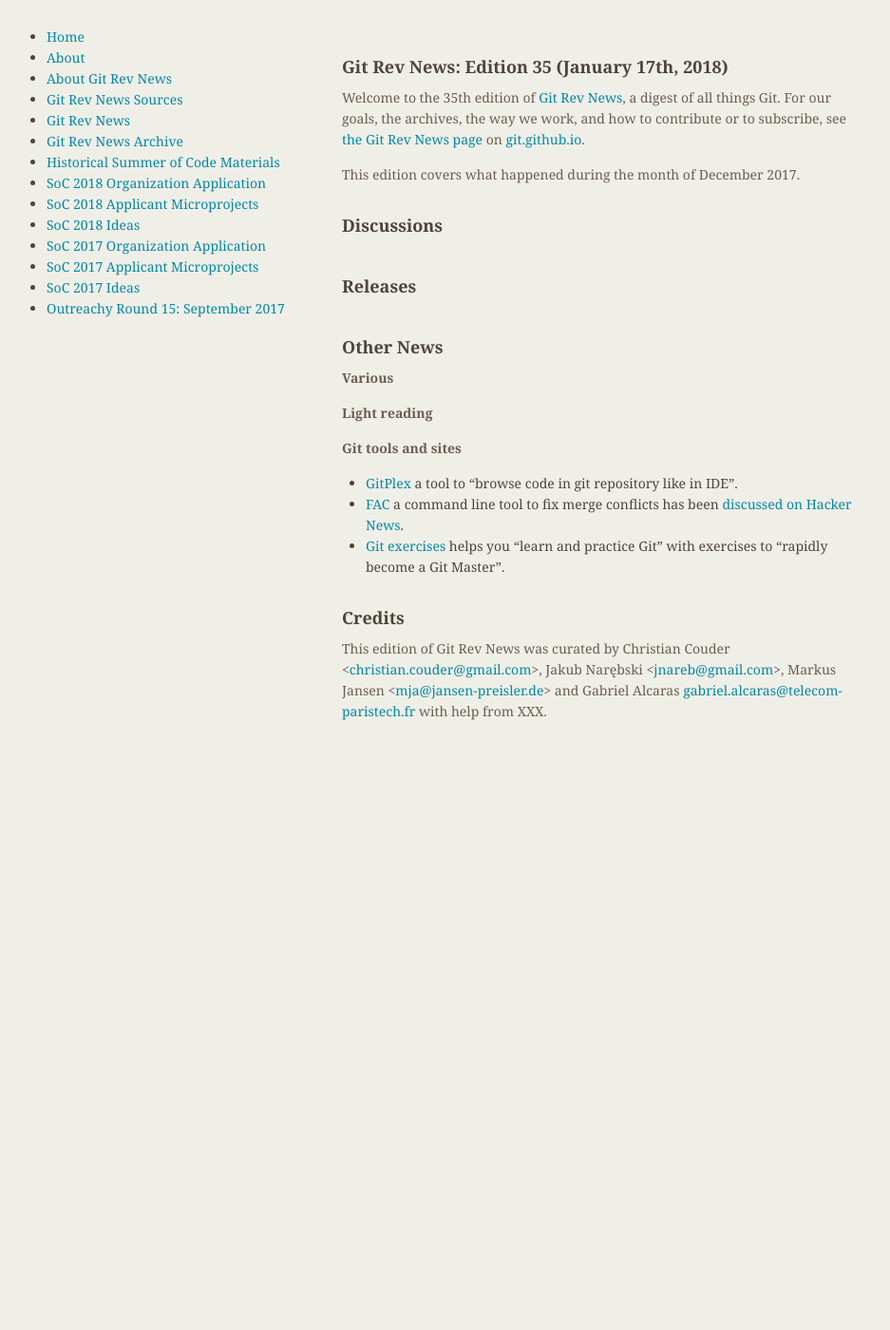
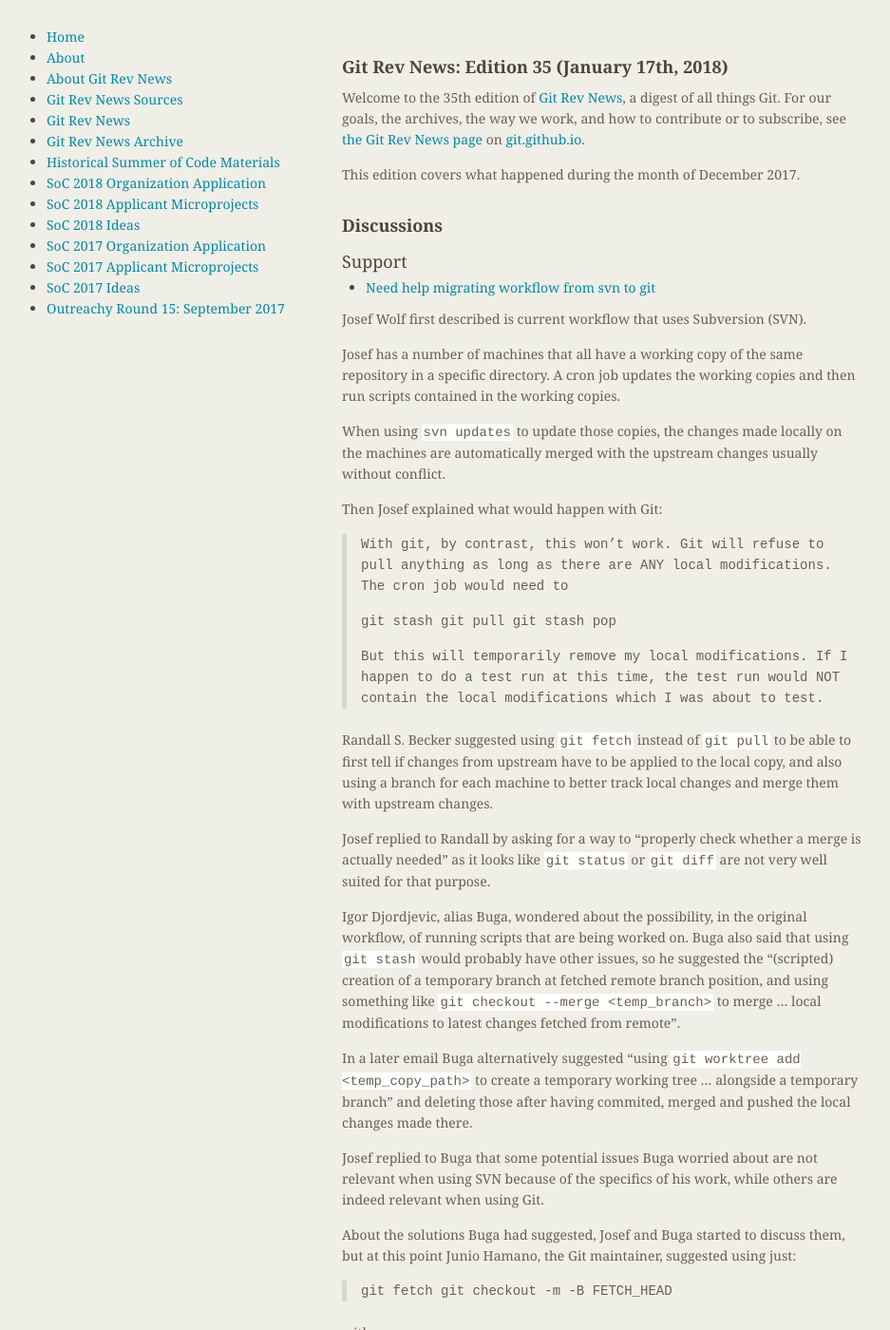
Before and after one commit to git/git.github.io, a Jekyll site: the page built from rev_news/drafts/edition-35.md, in a window 1280 px wide and 1400 px high. Shown: the whole window at 95% size, without its empty margins (174-1111 px from the left). Built offline with Jekyll 4.4.1, drawn with Linux system fonts in a browser that asks for light colours; some of the changed text lies outside the part shown.

Commit message:
rn-35: add svn to git article

```diff
--- a/rev_news/drafts/edition-35.md
+++ b/rev_news/drafts/edition-35.md
@@ -25,9 +25,78 @@
 ### Reviews
 -->
 
-<!---
 ### Support
--->
+
+* [Need help migrating workflow from svn to git](https://public-inbox.org/git/20171214130933.GA18542@raven.inka.de/)
+
+Josef Wolf first described is current workflow that uses Subversion
+(SVN).
+
+Josef has a number of machines that all have a working copy of the
+same repository in a specific directory. A cron job updates the
+working copies and then run scripts contained in the working copies.
+
+When using `svn updates` to update those copies, the changes made
+locally on the machines are automatically merged with the upstream
+changes usually without conflict.
+
+Then Josef explained what would happen with Git:
+
+> With git, by contrast, this won't work. Git will refuse to pull
+> anything as long as there are ANY local modifications. The cron job
+> would need to
+>
+>   git stash
+>   git pull
+>   git stash pop
+>
+> But this will temporarily remove my local modifications. If I happen
+> to do a test run at this time, the test run would NOT contain the
+> local modifications which I was about to test.
+
+Randall S. Becker suggested using `git fetch` instead of `git pull` to
+be able to first tell if changes from upstream have to be applied to
+the local copy, and also using a branch for each machine to better
+track local changes and merge them with upstream changes.
+
+Josef replied to Randall by asking for a way to "properly check
+whether a merge is actually needed" as it looks like `git status` or
+`git diff` are not very well suited for that purpose.
+
+Igor Djordjevic, alias Buga, wondered about the possibility, in the
+original workflow, of running scripts that are being worked on. Buga
+also said that using `git stash` would probably have other issues, so
+he suggested the "(scripted) creation of a temporary branch at fetched
+remote branch position, and using something like
+`git checkout --merge <temp_branch>` to merge ... local modifications
+to latest changes fetched from remote".
+
+In a later email Buga alternatively suggested "using
+`git worktree add <temp_copy_path>` to create a temporary working tree
+... alongside a temporary branch" and deleting those after having
+commited, merged and pushed the local changes made there.
+
+Josef replied to Buga that some potential issues Buga worried about
+are not relevant when using SVN because of the specifics of his work,
+while others are indeed relevant when using Git.
+
+About the solutions Buga had suggested, Josef and Buga started to
+discuss them, but at this point Junio Hamano, the Git maintainer,
+suggested using just:
+
+> git fetch <remote> <branch>
+> git checkout -m -B <master> FETCH_HEAD
+
+with:
+
+> <remote> <branch>: the branch at the remote you are pulling from
+> <master>: whatever branch you are using
+
+After some tests and further discussion, Josef agreed that it was a
+good solution. Buga also suggested using `git add -u` and `git reset`
+after or before the above commands to avoid failures in case the
+script runs many times and there are conflicts.
+
 
 <!---
 ## Developer Spotlight:
```
